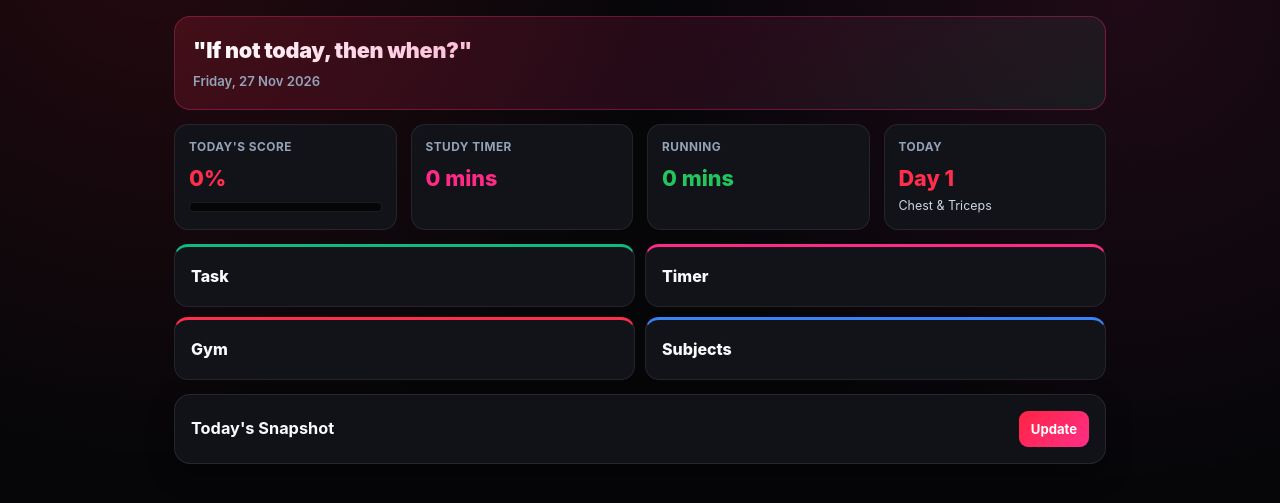
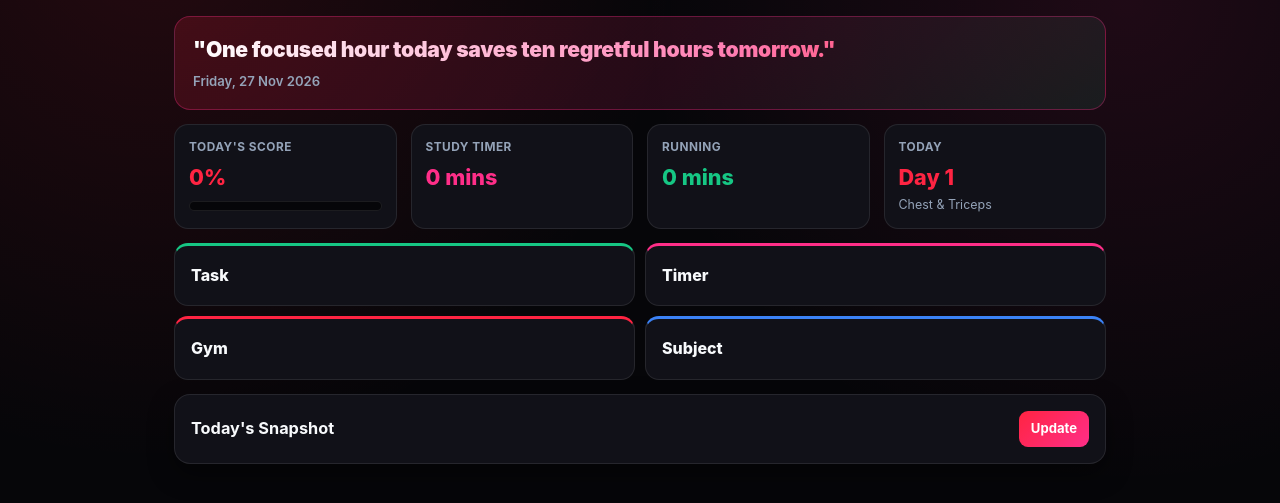
Before and after one commit to aakashofficial4551-alt/study-tracker-, a Flask app: page /dashboard/ in a window 1280 px wide. Shown: the part 63-566 px from the top of the page. Run offline with Flask 3, Linux system fonts and the light colour scheme; a user stored in the database is signed in; data comes from the database, SQL or seed files in the repository; data that the repository does not hold is empty.

Commit message:
Update dashboard title and styles for branding

```diff
--- a/templates/dashboard/dashboard.html
+++ b/templates/dashboard/dashboard.html
@@ -1,38 +1,39 @@
 {% extends "base.html" %}
-{% block title %}Dashboard - StudyOS{% endblock %}
+{% block title %}Home - UR RECORDS{% endblock %}
 
 {% block content %}
 <style>
     .hero-banner {
-        background: linear-gradient(135deg, rgba(255, 46, 76, 0.16) 0%, rgba(255, 42, 133, 0.12) 55%, rgba(16, 185, 129, 0.1) 100%);
-        border: 1px solid rgba(255, 42, 133, 0.32);
+        background: linear-gradient(135deg, rgba(255, 36, 66, 0.16) 0%, rgba(255, 46, 136, 0.12) 55%, rgba(22, 199, 132, 0.1) 100%);
+        border: 1px solid rgba(255, 46, 136, 0.32);
         border-radius: 16px;
         padding: 18px;
         margin-bottom: 14px;
     }
     .hero-quote {
-        font-size: 1.35rem;
+        font-size: 1.32rem;
         font-weight: 900;
         margin-bottom: 6px;
         letter-spacing: -0.3px;
-        background: linear-gradient(90deg, #ffffff 0%, #ff7eb3 60%, #ff2e4c 100%);
+        background: linear-gradient(90deg, #ffffff 0%, #ff7eb3 60%, #ff2442 100%);
         -webkit-background-clip: text;
         -webkit-text-fill-color: transparent;
+        transition: opacity 0.25s ease;
     }
     .hero-date {
         font-size: 0.82rem;
-        color: #94a3b8;
+        color: var(--text-muted);
         font-weight: 600;
     }
     .kpi-card {
-        background: #121219;
-        border: 1px solid rgba(255, 255, 255, 0.08);
+        background: var(--bg-card);
+        border: 1px solid var(--border-subtle);
         border-radius: 14px;
         padding: 14px;
     }
     .kpi-label {
         font-size: 0.74rem;
-        color: #94a3b8;
+        color: var(--text-muted);
         font-weight: 700;
         text-transform: uppercase;
         letter-spacing: 0.5px;
@@ -53,21 +54,19 @@
         align-items: center;
         justify-content: space-between;
         text-decoration: none;
-        background: #121219;
-        border: 1px solid rgba(255, 255, 255, 0.08);
+        background: var(--bg-card);
+        border: 1px solid var(--border-subtle);
         border-radius: 14px;
         padding: 18px 16px;
-        transition: transform 0.12s ease;
     }
-    .quick-tile:active { transform: scale(0.97); }
     .qt-title {
         font-size: 1rem;
         font-weight: 800;
-        color: #f8fafc;
+        color: var(--text-main);
     }
-    .tile-green { border-top: 3px solid #10b981; }
-    .tile-pink { border-top: 3px solid #ff2a85; }
-    .tile-red { border-top: 3px solid #ff2e4c; }
+    .tile-green { border-top: 3px solid #16c784; }
+    .tile-pink { border-top: 3px solid #ff2e88; }
+    .tile-red { border-top: 3px solid #ff2442; }
     .tile-blue { border-top: 3px solid #3b82f6; }
 
     .today-pills {
@@ -81,26 +80,26 @@
         border-radius: 999px;
         font-size: 0.78rem;
         font-weight: 700;
-        background: #0b0b10;
-        border: 1px solid rgba(255, 255, 255, 0.09);
-        color: #64748b;
+        background: var(--bg-black);
+        border: 1px solid var(--border-subtle);
+        color: var(--text-muted);
     }
     .pill.done {
-        background: rgba(16, 185, 129, 0.16);
-        border-color: rgba(16, 185, 129, 0.45);
-        color: #34d399;
+        background: rgba(22, 199, 132, 0.16);
+        border-color: rgba(22, 199, 132, 0.45);
+        color: #16c784;
     }
 </style>
 
 <div class="hero-banner">
-    <div class="hero-quote">"If not today, then when?"</div>
+    <div id="home-quote" class="hero-quote">"If not today, then when?"</div>
     <div class="hero-date">{{ today.strftime('%A, %d %b %Y') }}</div>
 </div>
 
 <div class="stats-grid">
     <div class="kpi-card">
         <div class="kpi-label">Today's Score</div>
-        <div class="kpi-value" style="color: {% if today_score >= 70 %}#22c55e{% elif today_score >= 40 %}#f59e0b{% else %}#ff2e4c{% endif %};">
+        <div class="kpi-value" style="color: {% if today_score >= 70 %}#16c784{% elif today_score >= 40 %}#f59e0b{% else %}#ff2442{% endif %};">
             {{ today_score }}%
         </div>
         <div class="progress-bar">
@@ -110,18 +109,18 @@
 
     <div class="kpi-card">
         <div class="kpi-label">Study Timer</div>
-        <div class="kpi-value" style="color: #ff2a85;">{{ study_time_str }}</div>
+        <div class="kpi-value" style="color: #ff2e88;">{{ study_time_str }}</div>
     </div>
 
     <div class="kpi-card">
         <div class="kpi-label">Running</div>
-        <div class="kpi-value" style="color: #22c55e;">{{ running_time_str }}</div>
+        <div class="kpi-value" style="color: #16c784;">{{ running_time_str }}</div>
     </div>
 
     <div class="kpi-card">
         <div class="kpi-label">Today</div>
-        <div class="kpi-value" style="color: #ff2e4c;">Day {{ next_gym_day }}</div>
-        <div style="font-size:0.78rem; color:#cbd5e1; margin-top:3px;">{{ next_gym_title }}</div>
+        <div class="kpi-value" style="color: #ff2442;">Day {{ next_gym_day }}</div>
+        <div style="font-size:0.78rem; color:var(--text-muted); margin-top:3px;">{{ next_gym_title }}</div>
     </div>
 </div>
 
@@ -139,7 +138,7 @@
     </a>
 
     <a href="{{ url_for('subject.subjects') }}" class="quick-tile tile-blue">
-        <span class="qt-title">Subjects</span>
+        <span class="qt-title">Subject</span>
     </a>
 </div>
 
@@ -167,4 +166,44 @@
         </div>
     {% endif %}
 </div>
+
+<script>
+    // ============================================================
+    // ADD YOUR OWN LINES INSIDE THIS LIST (EACH LINE IN QUOTES)
+    // ============================================================
+    const HOME_LINES = [
+        "If not today, then when?",
+        "Discipline beats motivation every single day.",
+        "One focused hour today saves ten regretful hours tomorrow.",
+        "Do the work even when nobody is watching.",
+        "Small daily wins build unstoppable momentum.",
+        "Your future self is watching what you do right now.",
+        "Stay consistent. Results are silent before they are loud."
+    ];
+
+    (function () {
+        const el = document.getElementById("home-quote");
+        if (!el || !HOME_LINES.length) return;
+
+        let lastIdx = parseInt(localStorage.getItem("ur_last_quote_idx") || "-1", 10);
+
+        function showNextLine() {
+            let idx = Math.floor(Math.random() * HOME_LINES.length);
+            if (HOME_LINES.length > 1 && idx === lastIdx) {
+                idx = (idx + 1) % HOME_LINES.length;
+            }
+            lastIdx = idx;
+            localStorage.setItem("ur_last_quote_idx", String(idx));
+            el.style.opacity = "0.25";
+            setTimeout(() => {
+                el.textContent = `"${HOME_LINES[idx]}"`;
+                el.style.opacity = "1";
+            }, 180);
+        }
+
+        // New line every time Home opens + every 60 seconds
+        showNextLine();
+        setInterval(showNextLine, 60000);
+    })();
+</script>
 {% endblock %}
```
